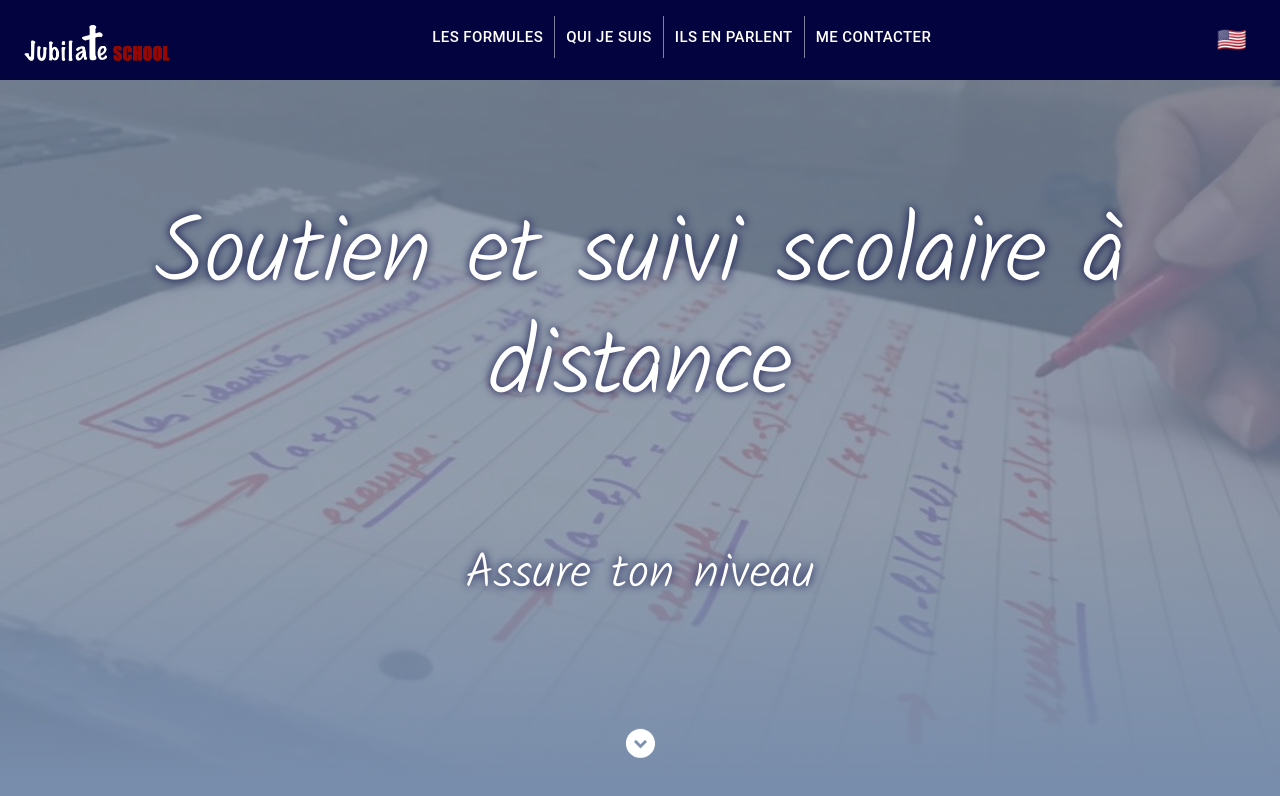
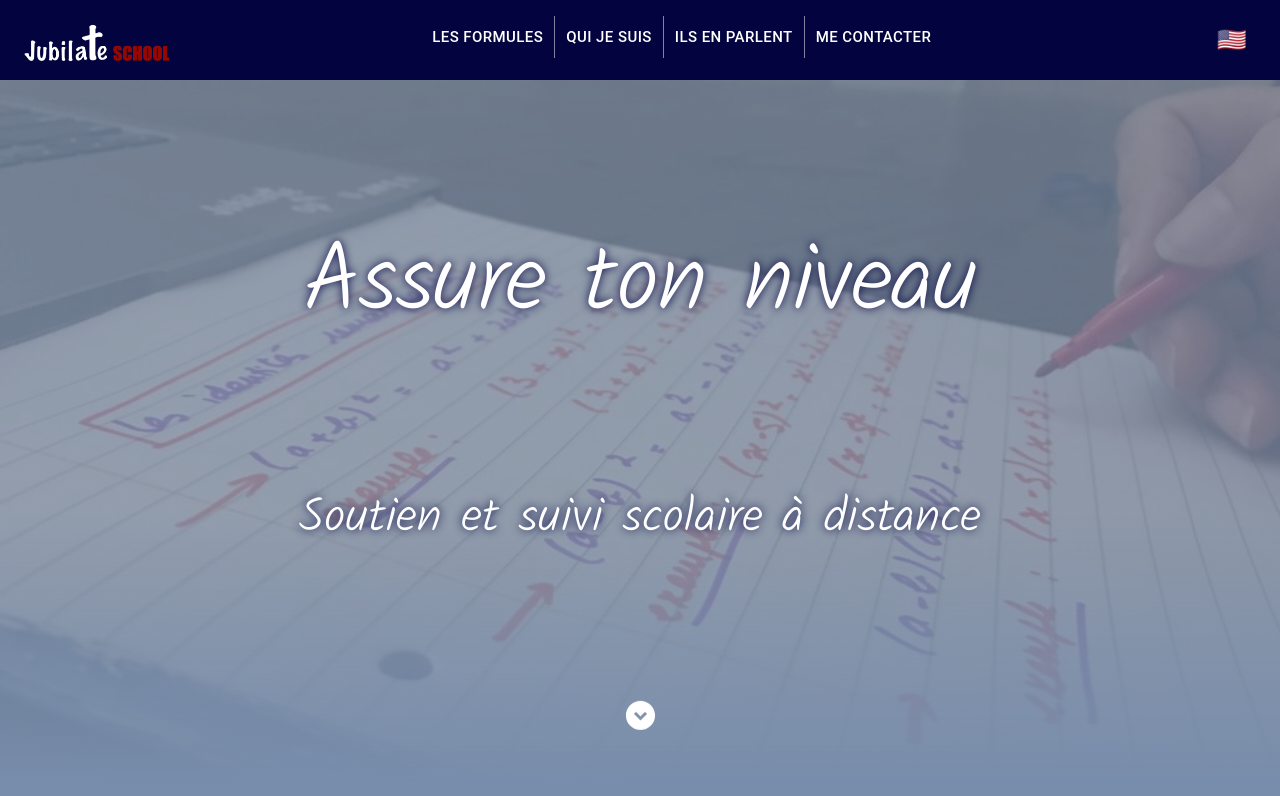
Before and after one commit to DarkPitoune/JubilateSchool, a React (Create React App) app: page / in a window 1280 px wide. Shown: the top 796 px of the page. Built offline with nearby package versions, Linux system fonts and the light colour scheme; a web font is replaced by a local one.

Commit message:
small text changes

```diff
--- a/src/App.css
+++ b/src/App.css
@@ -6,15 +6,19 @@
 }
 
 .scroll-child {
-  scroll-snap-align: end;
+  /* scroll-snap-align: end; */
   display: flex;
   flex-direction: column;
   justify-content: center;
-  height: stretch;
+  height: 100%;
+  min-height: -moz-available; /* WebKit-based browsers will ignore this. */
+  min-height: -webkit-fill-available; /* Mozilla-based browsers will ignore this. */
+  min-height: fill-available;
 }
 
 body {
   background-color: rgb(120, 141, 171);
+  height: 100%;
 }
 
 nav {
--- a/src/components/translator/translations.json
+++ b/src/components/translator/translations.json
@@ -37,7 +37,7 @@
     "contact": "Me contacter",
     "contact_description": "En précisant si nécessaire la situation et l'horaire dans lequel vous souhaitez être recontacté.",
     "cost": "Et le coût ?",
-    "cost_description": "Ce que vous voudrez mettre ! Je suis plus motivée par la réussite de votre enfant que par ce que vous pourrez régler !"
+    "cost_description": "On en parle ensemble ! Je suis plus motivée par la réussite de votre enfant que par ce que vous pourrez régler !"
   },
   "en": {
     "flag": "🇫🇷",
@@ -77,6 +77,6 @@
     "contact": "Contact me",
     "contact_description": "Specifying if necessary the situation and the time in which you wish to be contacted.",
     "cost": "What about the cost?",
-    "cost_description": "Whatever you want to put on! I am more motivated by your child's success than by what you can fix!"
+    "cost_description": "Let's talk about it! I am more motivated by your child's success than by what you can fix!"
   }
 }
--- a/src/views/Welcome.jsx
+++ b/src/views/Welcome.jsx
@@ -75,9 +75,9 @@ const Welcome = ({ refs }) => {
           marginX: "2em",
         }}
       >
-        <Typography variant="h1">{_("main_title")}</Typography>
+        <Typography variant="h1">{_("sub_title")}</Typography>
         <Typography variant="h3" sx={{ textAlign: "left" }}>
-          {_("sub_title")}
+          {_("main_title")}
         </Typography>
         <ExpandCircleDownIcon
           fontSize="large"
```
